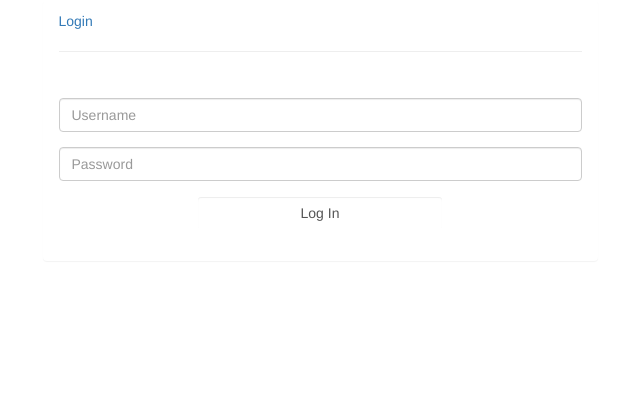
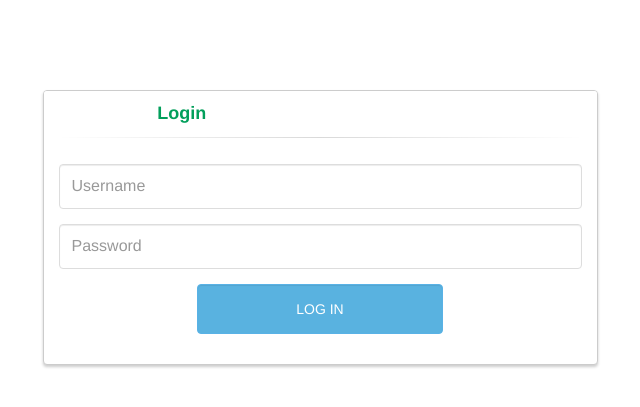
Before and after one commit to yusufrizalh/codeigniter-adminlte, a CodeIgniter app: page /ci_sample/ in a window 1280 px wide. Shown: the top 407 px of the page, without its empty margins (320-960 px from the left). Run offline with CodeIgniter, Linux system fonts and the light colour scheme; some libraries are stand-ins or nearby versions.

Commit message:
codeigniter adminlte

```diff
--- a/application/views/login/index.php
+++ b/application/views/login/index.php
@@ -10,6 +10,109 @@
     <link href="//maxcdn.bootstrapcdn.com/bootstrap/3.3.0/css/bootstrap.min.css" rel="stylesheet" id="bootstrap-css">
     <script src="//maxcdn.bootstrapcdn.com/bootstrap/3.3.0/js/bootstrap.min.js"></script>
     <script src="//code.jquery.com/jquery-1.11.1.min.js"></script>
+
+    <style>
+        body {
+            padding-top: 90px;
+        }
+        .panel-login {
+            border-color: #ccc;
+            -webkit-box-shadow: 0px 2px 3px 0px rgba(0,0,0,0.2);
+            -moz-box-shadow: 0px 2px 3px 0px rgba(0,0,0,0.2);
+            box-shadow: 0px 2px 3px 0px rgba(0,0,0,0.2);
+        }
+        .panel-login>.panel-heading {
+            color: #00415d;
+            background-color: #fff;
+            border-color: #fff;
+            text-align:center;
+        }
+        .panel-login>.panel-heading a{
+            text-decoration: none;
+            color: #666;
+            font-weight: bold;
+            font-size: 15px;
+            -webkit-transition: all 0.1s linear;
+            -moz-transition: all 0.1s linear;
+            transition: all 0.1s linear;
+        }
+        .panel-login>.panel-heading a.active{
+            color: #029f5b;
+            font-size: 18px;
+        }
+        .panel-login>.panel-heading hr{
+            margin-top: 10px;
+            margin-bottom: 0px;
+            clear: both;
+            border: 0;
+            height: 1px;
+            background-image: -webkit-linear-gradient(left,rgba(0, 0, 0, 0),rgba(0, 0, 0, 0.15),rgba(0, 0, 0, 0));
+            background-image: -moz-linear-gradient(left,rgba(0,0,0,0),rgba(0,0,0,0.15),rgba(0,0,0,0));
+            background-image: -ms-linear-gradient(left,rgba(0,0,0,0),rgba(0,0,0,0.15),rgba(0,0,0,0));
+            background-image: -o-linear-gradient(left,rgba(0,0,0,0),rgba(0,0,0,0.15),rgba(0,0,0,0));
+        }
+        .panel-login input[type="text"],.panel-login input[type="email"],.panel-login input[type="password"] {
+            height: 45px;
+            border: 1px solid #ddd;
+            font-size: 16px;
+            -webkit-transition: all 0.1s linear;
+            -moz-transition: all 0.1s linear;
+            transition: all 0.1s linear;
+        }
+        .panel-login input:hover,
+        .panel-login input:focus {
+            outline:none;
+            -webkit-box-shadow: none;
+            -moz-box-shadow: none;
+            box-shadow: none;
+            border-color: #ccc;
+        }
+        .btn-login {
+            background-color: #59B2E0;
+            outline: none;
+            color: #fff;
+            font-size: 14px;
+            height: auto;
+            font-weight: normal;
+            padding: 14px 0;
+            text-transform: uppercase;
+            border-color: #59B2E6;
+        }
+        .btn-login:hover,
+        .btn-login:focus {
+            color: #fff;
+            background-color: #53A3CD;
+            border-color: #53A3CD;
+        }
+        .forgot-password {
+            text-decoration: underline;
+            color: #888;
+        }
+        .forgot-password:hover,
+        .forgot-password:focus {
+            text-decoration: underline;
+            color: #666;
+        }
+
+        .btn-register {
+            background-color: #1CB94E;
+            outline: none;
+            color: #fff;
+            font-size: 14px;
+            height: auto;
+            font-weight: normal;
+            padding: 14px 0;
+            text-transform: uppercase;
+            border-color: #1CB94A;
+        }
+        .btn-register:hover,
+        .btn-register:focus {
+            color: #fff;
+            background-color: #1CA347;
+            border-color: #1CA347;
+        }
+
+    </style>
 </head>
 <body>
     <!-- <h1>Login Page</h1>
```
